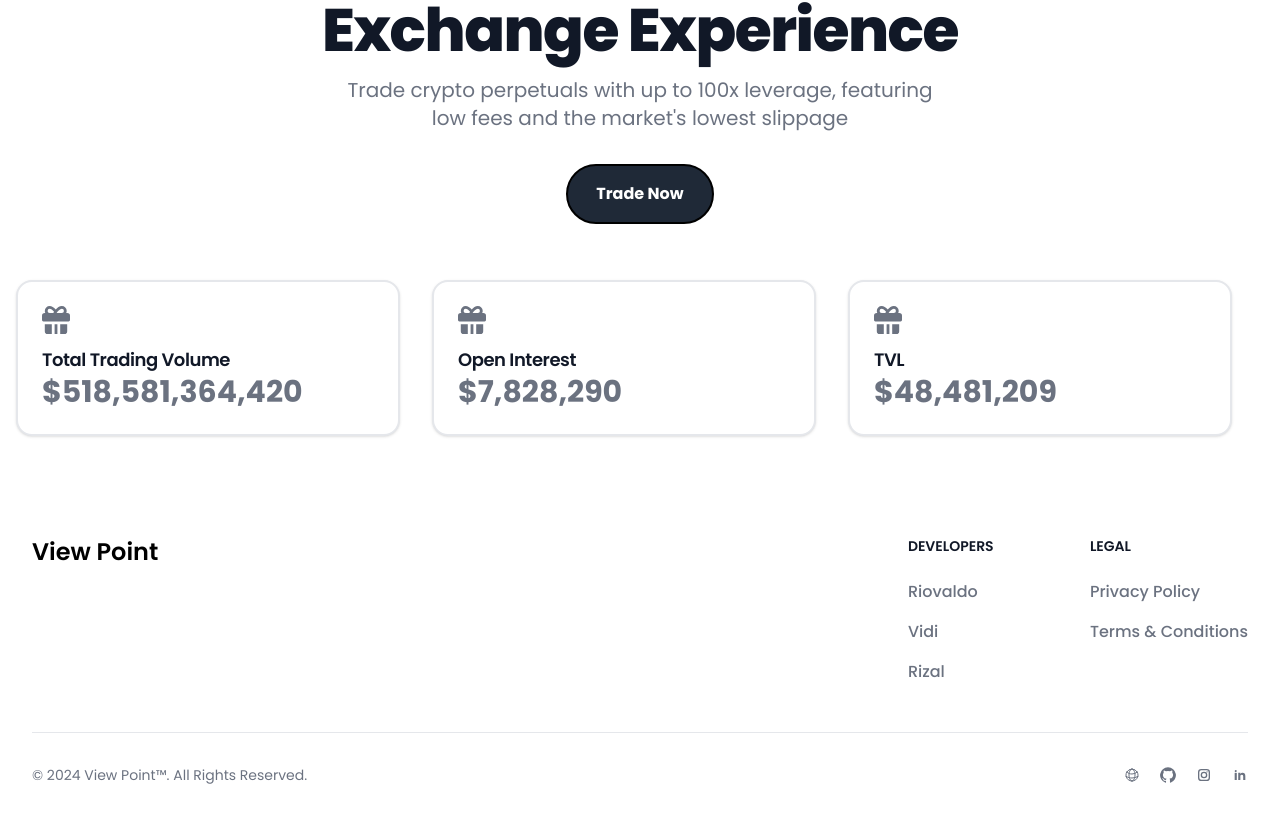
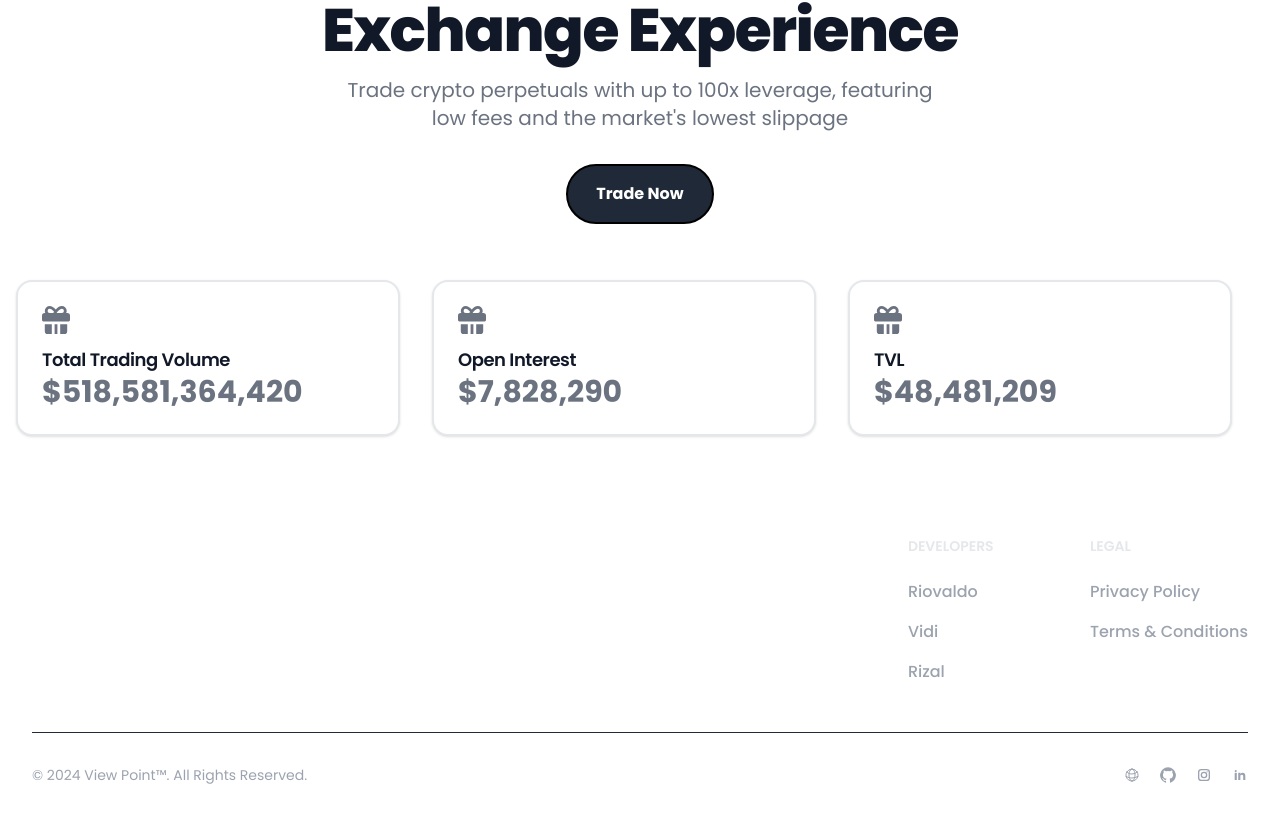
Before and after one commit to ckckckcz/Blockster, a React (Vite) app: page / in a window 1280 px wide. Shown: the part 276-1097 px from the top of the page. Built offline with nearby package versions, Linux system fonts and the light colour scheme.

Commit message:
Enhance Footer component with dark mode support and update text colors for better visibility

```diff
--- a/src/components/Footer.tsx
+++ b/src/components/Footer.tsx
@@ -1,20 +1,20 @@
 export default function Footer() {
     return(
-        <section className="bg-white">
+        <section className="bg-white dark:bg-black">
         <div className="px-4 mx-auto max-w-screen-xl text-left lg:py-1">
-            <footer className="bg-white">
+            <footer className="bg-white dark:bg-black">
                 <div className="mx-auto w-full max-w-screen-xl p-4 py-6 lg:py-8">
                     <div className="md:flex md:justify-between">
                         <div className="mb-6 md:mb-0">
                             <a href="javascript:void(0)" className="flex items-center">
                                 {/* <img src={Logo} className="h-8 me-3" alt="View Point Logo" /> */}
-                                <span className="self-center text-2xl font-semibold whitespace-nowrap">View Point</span>
+                                <span className="self-center text-2xl font-semibold whitespace-nowrap text-white">View Point</span>
                             </a>
                         </div>
                         <div className="grid grid-cols-2 gap-8 sm:gap-6 sm:grid-cols-2">
                             <div>
-                                <h2 className="mb-6 text-sm font-semibold text-gray-900 uppercase">Developers</h2>
-                                <ul className="text-gray-500 font-medium">
+                                <h2 className="mb-6 text-sm font-semibold text-gray-200 uppercase">Developers</h2>
+                                <ul className="text-gray-400 font-medium">
                                     <li className="mb-4">
                                         <a href="https://github.com/ckckckcz/" className="hover:underline ">Riovaldo</a>
                                     </li>
@@ -27,8 +27,8 @@
                                 </ul>
                             </div>
                             <div>
-                                <h2 className="mb-6 text-sm font-semibold text-gray-900 uppercase">Legal</h2>
-                                <ul className="text-gray-500 font-medium">
+                                <h2 className="mb-6 text-sm font-semibold text-gray-200 uppercase">Legal</h2>
+                                <ul className="text-gray-400 font-medium">
                                     <li className="mb-4">
                                         <a href="#" className="hover:underline">Privacy Policy</a>
                                     </li>
@@ -39,30 +39,30 @@
                             </div>
                         </div>
                     </div>
-                    <hr className="my-6 border-gray-200 sm:mx-auto lg:my-8" />
+                    <hr className="my-6 border-gray-800 sm:mx-auto lg:my-8" />
                     <div className="sm:flex sm:items-center sm:justify-between">
-                        <span className="text-sm text-gray-500 sm:text-center">© 2024 <a href="https://viewpoint.vercel.app/" className="hover:underline">View Point™</a>. All Rights Reserved.
+                        <span className="text-sm text-gray-400 sm:text-center">© 2024 <a href="https://viewpoint.vercel.app/" className="hover:underline">View Point™</a>. All Rights Reserved.
                         </span>
                         <div className="flex mt-4 sm:justify-center sm:mt-0">
-                            <a href="https://soraofficial.vercel.app" className="text-gray-500 hover:text-gray-900 ms-5">
+                            <a href="https://soraofficial.vercel.app" className="text-gray-400 hover:text-gray-300 ms-5">
                                 <svg xmlns="http://www.w3.org/2000/svg" fill="none" viewBox="0 0 24 24" stroke-width="1.5" stroke="currentColor" className="w-4 h-4">
                                     <path stroke-linecap="round" stroke-linejoin="round" d="M12 21a9.004 9.004 0 0 0 8.716-6.747M12 21a9.004 9.004 0 0 1-8.716-6.747M12 21c2.485 0 4.5-4.03 4.5-9S14.485 3 12 3m0 18c-2.485 0-4.5-4.03-4.5-9S9.515 3 12 3m0 0a8.997 8.997 0 0 1 7.843 4.582M12 3a8.997 8.997 0 0 0-7.843 4.582m15.686 0A11.953 11.953 0 0 1 12 10.5c-2.998 0-5.74-1.1-7.843-2.918m15.686 0A8.959 8.959 0 0 1 21 12c0 .778-.099 1.533-.284 2.253m0 0A17.919 17.919 0 0 1 12 16.5c-3.162 0-6.133-.815-8.716-2.247m0 0A9.015 9.015 0 0 1 3 12c0-1.605.42-3.113 1.157-4.418" />
                                 </svg>
                                 <span className="sr-only">Website Official</span>
                             </a>
-                            <a href="https://github.com/soracompagnie" className="text-gray-500 hover:text-gray-900 ms-5">
+                            <a href="https://github.com/soracompagnie" className="text-gray-400 hover:text-gray-300 ms-5">
                                 <svg className="w-4 h-4" aria-hidden="true" xmlns="http://www.w3.org/2000/svg" fill="currentColor" viewBox="0 0 20 20">
                                         <path fill-rule="evenodd" d="M10 .333A9.911 9.911 0 0 0 6.866 19.65c.5.092.678-.215.678-.477 0-.237-.01-1.017-.014-1.845-2.757.6-3.338-1.169-3.338-1.169a2.627 2.627 0 0 0-1.1-1.451c-.9-.615.07-.6.07-.6a2.084 2.084 0 0 1 1.518 1.021 2.11 2.11 0 0 0 2.884.823c.044-.503.268-.973.63-1.325-2.2-.25-4.516-1.1-4.516-4.9A3.832 3.832 0 0 1 4.7 7.068a3.56 3.56 0 0 1 .095-2.623s.832-.266 2.726 1.016a9.409 9.409 0 0 1 4.962 0c1.89-1.282 2.717-1.016 2.717-1.016.366.83.402 1.768.1 2.623a3.827 3.827 0 0 1 1.02 2.659c0 3.807-2.319 4.644-4.525 4.889a2.366 2.366 0 0 1 .673 1.834c0 1.326-.012 2.394-.012 2.72 0 .263.18.572.681.475A9.911 9.911 0 0 0 10 .333Z" clip-rule="evenodd"/>
                                 </svg>
                                 <span className="sr-only">GitHub account</span>
                             </a>
-                            <a href="https://instagram.com/soraweb._" className="text-gray-500 hover:text-gray-900 ms-5">
+                            <a href="https://instagram.com/soraweb._" className="text-gray-400 hover:text-gray-300 ms-5">
                                 <svg className="w-4 h-4" aria-hidden="true" xmlns="http://www.w3.org/2000/svg" width="24" height="24" fill="none" viewBox="0 0 24 24">
                                     <path fill="currentColor" fill-rule="evenodd" d="M3 8a5 5 0 0 1 5-5h8a5 5 0 0 1 5 5v8a5 5 0 0 1-5 5H8a5 5 0 0 1-5-5V8Zm5-3a3 3 0 0 0-3 3v8a3 3 0 0 0 3 3h8a3 3 0 0 0 3-3V8a3 3 0 0 0-3-3H8Zm7.597 2.214a1 1 0 0 1 1-1h.01a1 1 0 1 1 0 2h-.01a1 1 0 0 1-1-1ZM12 9a3 3 0 1 0 0 6 3 3 0 0 0 0-6Zm-5 3a5 5 0 1 1 10 0 5 5 0 0 1-10 0Z" clip-rule="evenodd"/>
                                 </svg>
                                 <span className="sr-only">Instagram account</span>
                             </a>
-                            <a href="https://linkedin.com/company/soraweb" className="text-gray-500 hover:text-gray-900 ms-5">
+                            <a href="https://linkedin.com/company/soraweb" className="text-gray-400 hover:text-gray-300 ms-5">
                                 <svg className="w-4 h-4" aria-hidden="true" xmlns="http://www.w3.org/2000/svg" width="24" height="24" fill="currentColor" viewBox="0 0 24 24">
                                     <path fill-rule="evenodd" d="M12.51 8.796v1.697a3.738 3.738 0 0 1 3.288-1.684c3.455 0 4.202 2.16 4.202 4.97V19.5h-3.2v-5.072c0-1.21-.244-2.766-2.128-2.766-1.827 0-2.139 1.317-2.139 2.676V19.5h-3.19V8.796h3.168ZM7.2 6.106a1.61 1.61 0 0 1-.988 1.483 1.595 1.595 0 0 1-1.743-.348A1.607 1.607 0 0 1 5.6 4.5a1.601 1.601 0 0 1 1.6 1.606Z" clip-rule="evenodd"/>
                                     <path d="M7.2 8.809H4V19.5h3.2V8.809Z"/>
```
